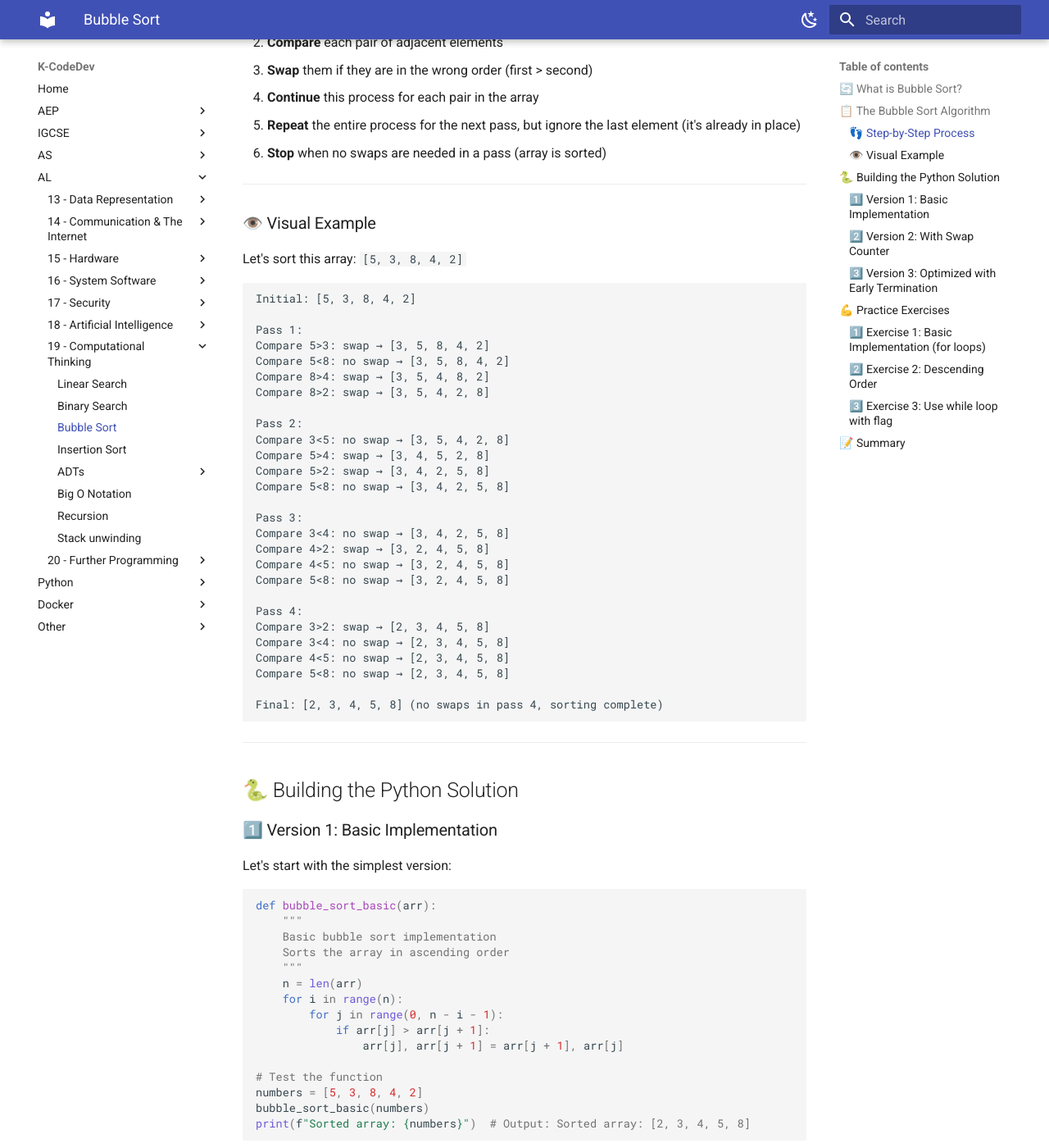
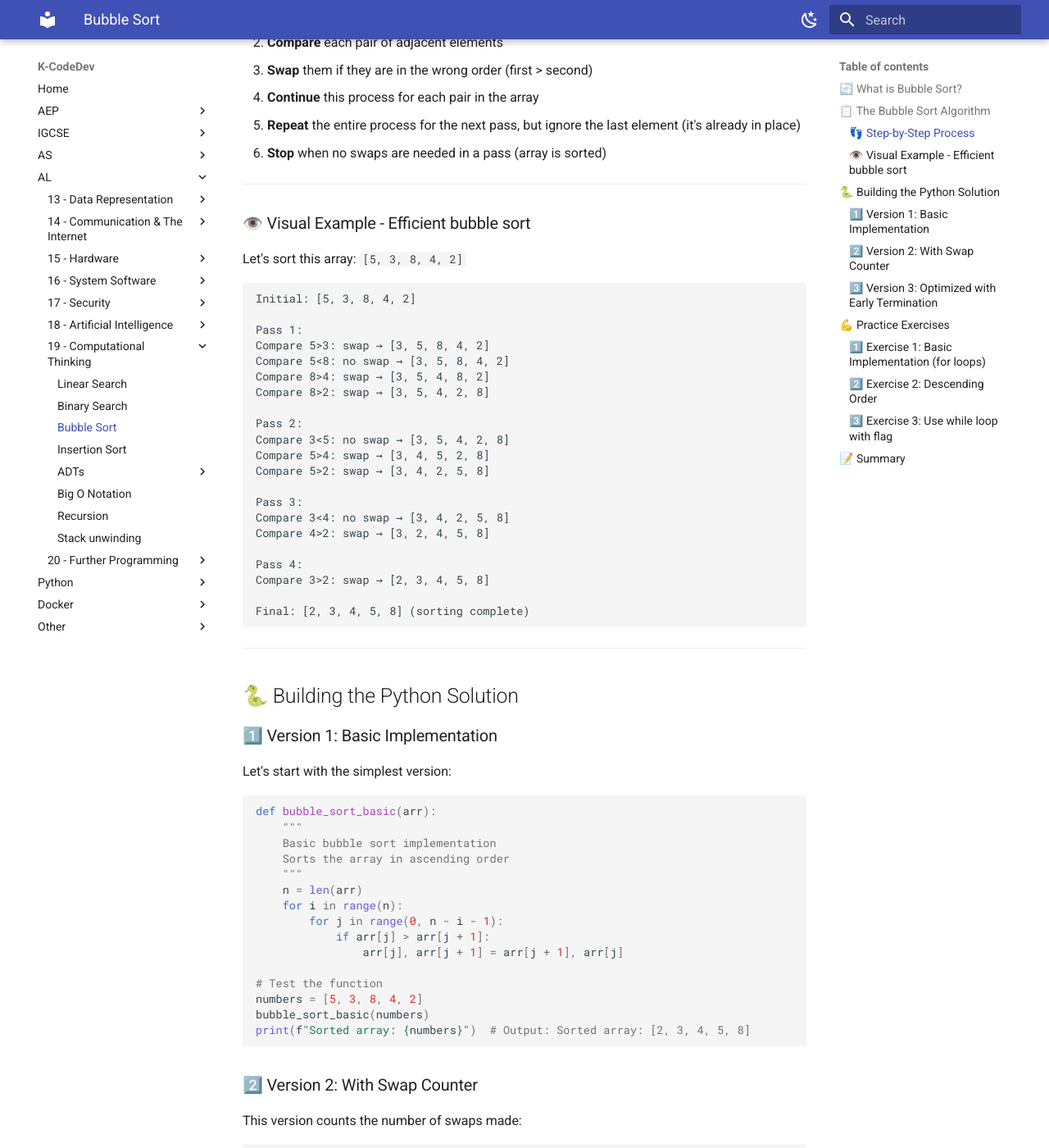
Before and after one commit to kcodedev/mkdocs, an MkDocs documentation site: the page built from docs/AL/19-computational-thinking/bubble-sort.md, in a window 1280 px wide and 1400 px high, scrolled down 532 px. Shown: the whole window at 82% size. Built offline with MkDocs 1.6.1 and Material for MkDocs 9.7.7, drawn with Linux system fonts in a browser that asks for light colours.

Commit message:
Update bubble sort tutorial: refine visual example and remove redundant comparisons

````diff
--- a/docs/AL/19-computational-thinking/bubble-sort.md
+++ b/docs/AL/19-computational-thinking/bubble-sort.md
@@ -21,7 +21,7 @@ Think of it like bubbles rising to the surface - larger elements "bubble" up to
 
 ---
 
-### 👁️ Visual Example
+### 👁️ Visual Example - Efficient bubble sort
 
 Let's sort this array: `[5, 3, 8, 4, 2]`
 
@@ -38,21 +38,15 @@ Pass 2:
 Compare 3<5: no swap → [3, 5, 4, 2, 8]
 Compare 5>4: swap → [3, 4, 5, 2, 8]
 Compare 5>2: swap → [3, 4, 2, 5, 8]
-Compare 5<8: no swap → [3, 4, 2, 5, 8]
 
 Pass 3:
 Compare 3<4: no swap → [3, 4, 2, 5, 8]
 Compare 4>2: swap → [3, 2, 4, 5, 8]
-Compare 4<5: no swap → [3, 2, 4, 5, 8]
-Compare 5<8: no swap → [3, 2, 4, 5, 8]
 
 Pass 4:
 Compare 3>2: swap → [2, 3, 4, 5, 8]
-Compare 3<4: no swap → [2, 3, 4, 5, 8]
-Compare 4<5: no swap → [2, 3, 4, 5, 8]
-Compare 5<8: no swap → [2, 3, 4, 5, 8]
 
-Final: [2, 3, 4, 5, 8] (no swaps in pass 4, sorting complete)
+Final: [2, 3, 4, 5, 8] (sorting complete)
 ```
 
 ---
````
